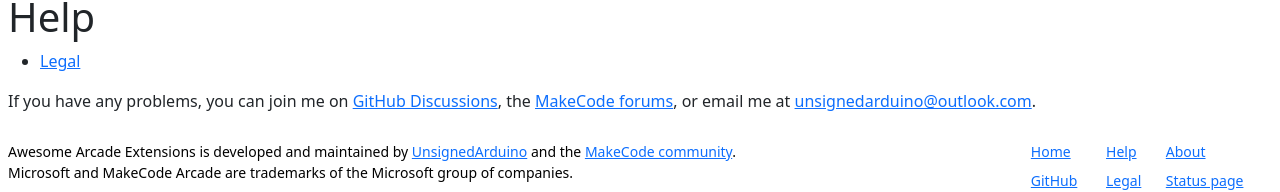
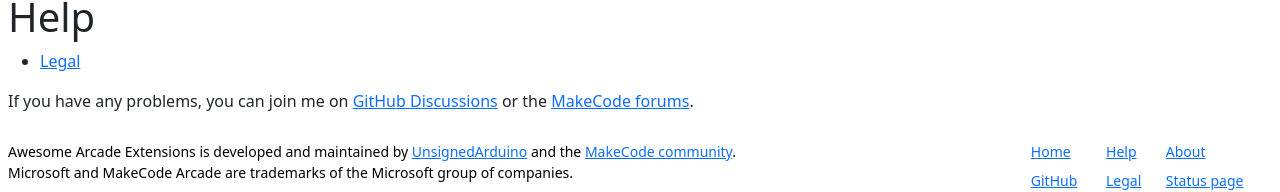
Before and after one commit to UnsignedArduino/Awesome-Arcade, a Next.js app: page /help/help in a window 1280 px wide. Shown: the part 152-344 px from the top of the page. Built offline with nearby package versions, Linux system fonts and the light colour scheme.

Commit message:
Remove emails

```diff
--- a/src/pages/help/help.tsx
+++ b/src/pages/help/help.tsx
@@ -38,18 +38,14 @@ export function Help({ appProps }: { appProps: AppProps }): JSX.Element {
           rel="noopener noreferrer"
         >
           GitHub Discussions
-        </a>
-        , the{" "}
+        </a>{" "}
+        or the{" "}
         <a
           href="https://forum.makecode.com/"
           target="_blank"
           rel="noopener noreferrer"
         >
           MakeCode forums
-        </a>
-        , or email me at{" "}
-        <a href="mailto:unsignedarduino@outlook.com">
-          unsignedarduino@outlook.com
         </a>
         .
       </p>
```
Also changed, not shown: src/pages/legal/legal.tsx (+2 -6 lines).
